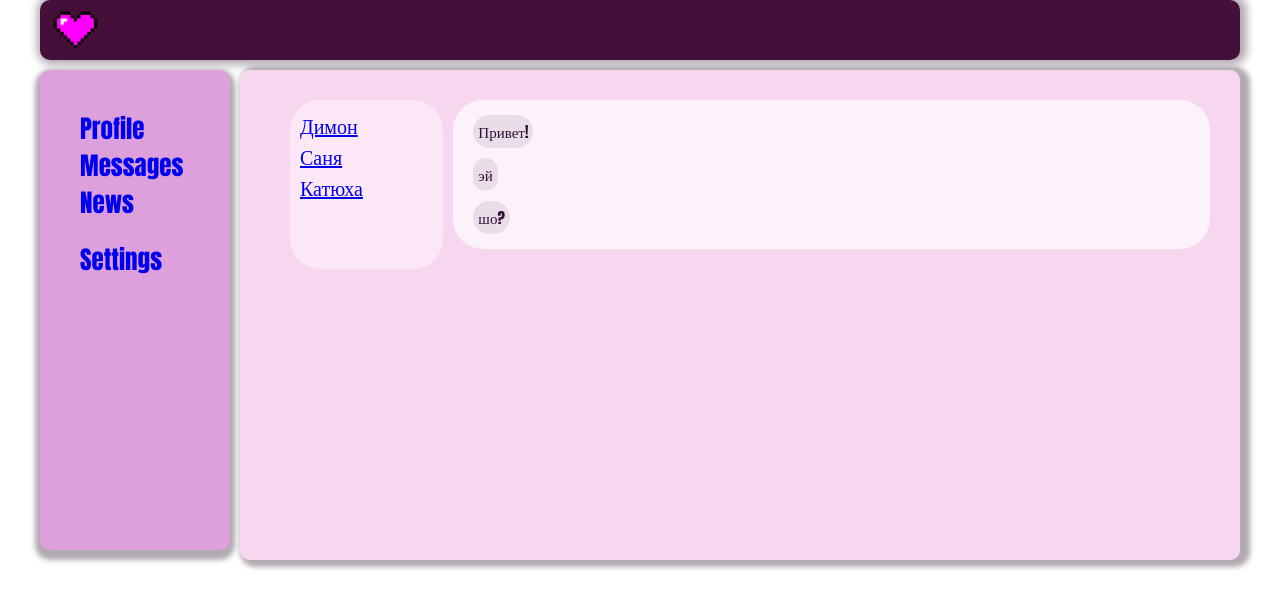
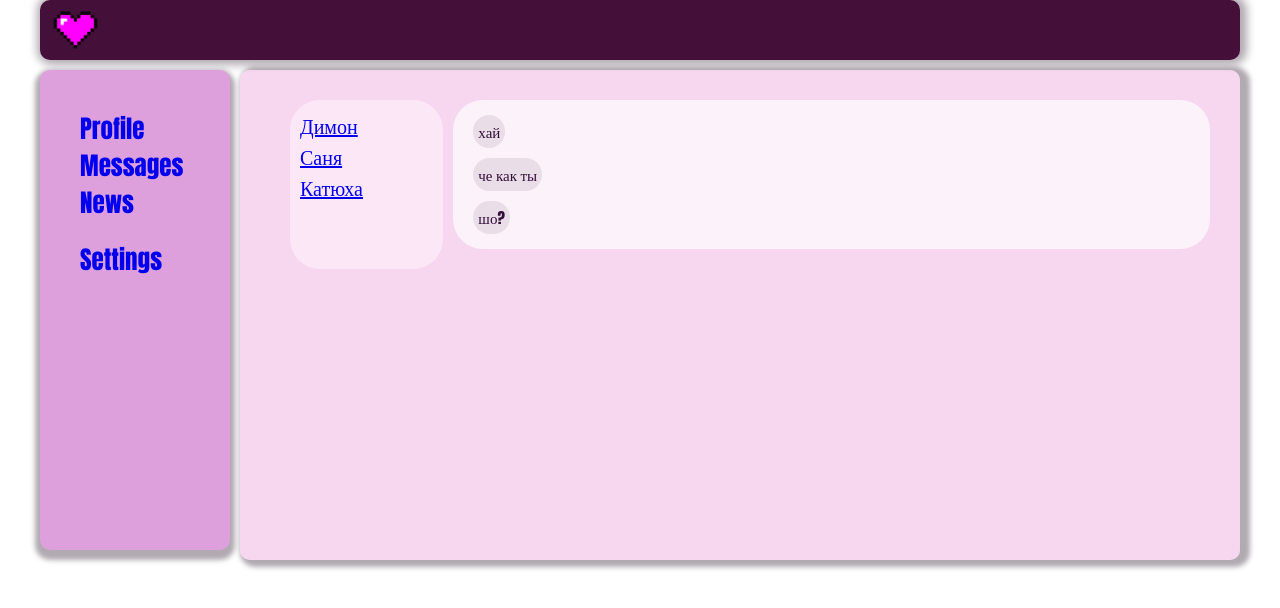
Before and after one commit to alexa-atremova/react-app, a React (Create React App) app: page /dialogs in a window 1280 px wide. Shown: the top 608 px of the page. Built offline with nearby package versions, Linux system fonts and the light colour scheme.

Commit message:
Dialogs now accept data.  Add id and names for contacts, add id and text for messages.

```diff
--- a/src/App.js
+++ b/src/App.js
@@ -13,7 +13,6 @@ function App() {
     <div className="App">
     <Header />
     <Navbar />
-
       <div>
       <Route path = '/dialogs' component = {Dialogs}/>
       <Route path = '/profile' component = {Profile}/>
--- a/src/components/Dialogs/Dialogs.jsx
+++ b/src/components/Dialogs/Dialogs.jsx
@@ -20,22 +20,39 @@ const MessageItem = (props) => {
 
 
 const Dialogs = () => {
+
+  let dialogsData =[
+    {id: 1, name: 'Димон'},
+    {id: 2, name: 'Саня'},
+    {id: 3, name: 'Катюха'},
+
+  ]
+
+  let messageData =[
+    {massage: 'хай'},
+    {massage: 'че как ты'},
+    {massage: 'шо?'},
+
+  ]
+
+
+
   return (
     <div className="messagePage">
       <div className="messages">
 
         <div className="yourContacts">
 
-          <DialogsItem name="Димон" id="1" />
-          <DialogsItem name="Саня" id="2" />
-          <DialogsItem name="Катюха" id="3" />
+          <DialogsItem name = {dialogsData[0].name} id= {dialogsData[0].id} />
+          <DialogsItem name = {dialogsData[1].name} id= {dialogsData[1].id} />
+          <DialogsItem name = {dialogsData[2].name} id= {dialogsData[2].id} />
 
         </div>
 
         <div className="yourDialog">
-          <MessageItem message="Привет!" />
-          <MessageItem message="эй" />
-          <MessageItem message="шо?" />
+          <MessageItem message={messageData[0].massage} />
+          <MessageItem message={messageData[1].massage} />
+          <MessageItem message={messageData[2].massage} />
           <div>
 
           </div>
```
Also changed, not shown: 1 other file (tests, documents, lock files or other folders).
